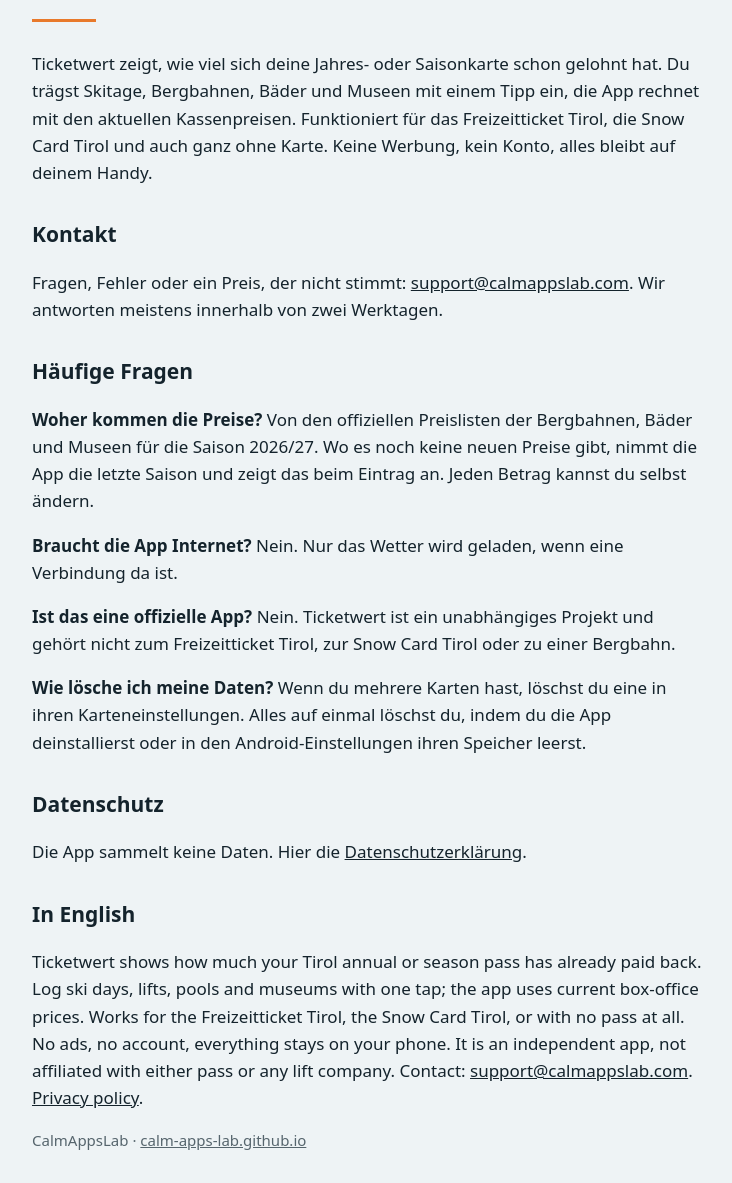
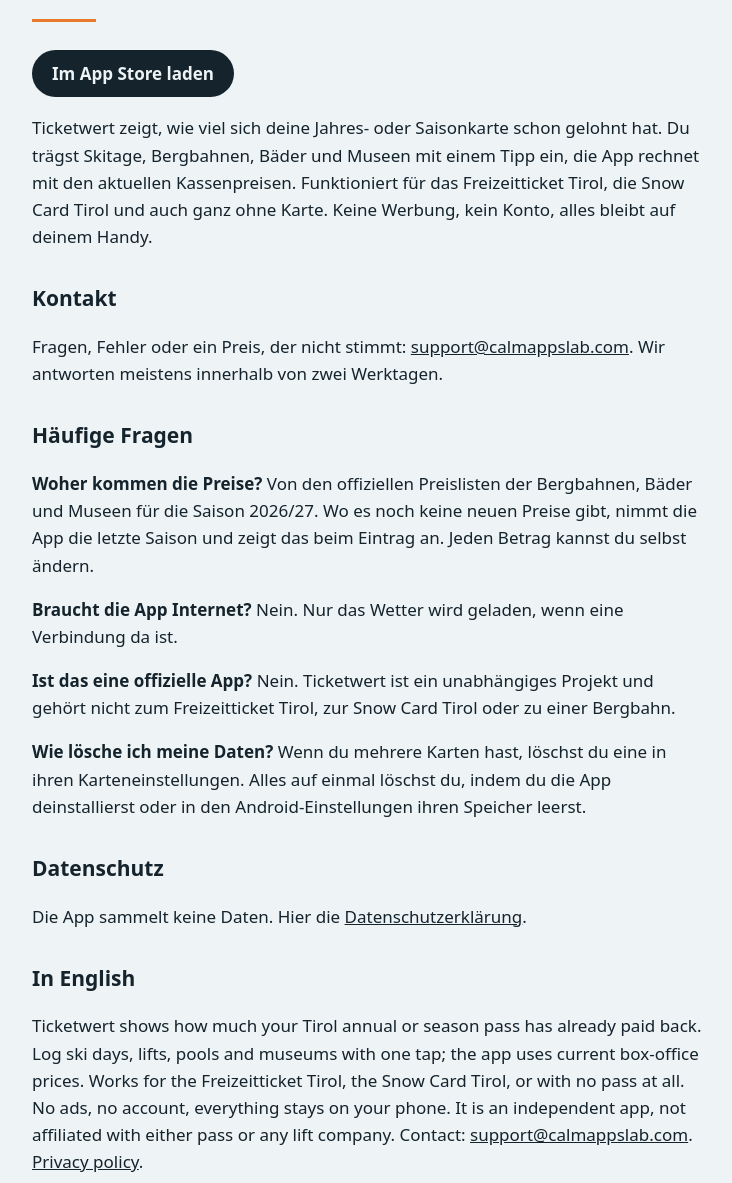
Before and after one commit to calm-apps-lab/calm-apps-lab.github.io, a plain HTML site: page tw/index.html in a window 1280 px wide. Shown: the part 117-1300 px from the top of the page, without its empty margins (268-1000 px from the left). Drawn offline with Linux system fonts and the light colour scheme.

Commit message:
Ticketwert: App Store button

```diff
--- a/tw/index.html
+++ b/tw/index.html
@@ -18,6 +18,7 @@
   hr { border: 0; border-top: 3px solid var(--accent); width: 64px; margin: 22px 0 28px; }
   .note { color: var(--muted); font-size: 15px; }
   a { color: inherit; }
+  .store { display: inline-block; background: var(--ink); color: var(--bg); text-decoration: none; font-weight: 700; padding: 10px 20px; border-radius: 999px; }
 </style>
 </head>
 <body>
@@ -27,6 +28,7 @@
     <div><h1>Ticketwert</h1><p class="sub">Jahreskarten-Rechner für Tirol · Support</p></div>
   </header>
   <hr>
+  <p><a class="store" href="https://apps.apple.com/app/id6835076160">Im App Store laden</a></p>
   <p>Ticketwert zeigt, wie viel sich deine Jahres- oder Saisonkarte schon gelohnt hat. Du trägst Skitage, Bergbahnen, Bäder und Museen mit einem Tipp ein, die App rechnet mit den aktuellen Kassenpreisen. Funktioniert für das Freizeitticket Tirol, die Snow Card Tirol und auch ganz ohne Karte. Keine Werbung, kein Konto, alles bleibt auf deinem Handy.</p>
 
   <h2>Kontakt</h2>
@@ -44,7 +46,7 @@
   <h2 lang="en">In English</h2>
   <p lang="en">Ticketwert shows how much your Tirol annual or season pass has already paid back. Log ski days, lifts, pools and museums with one tap; the app uses current box-office prices. Works for the Freizeitticket Tirol, the Snow Card Tirol, or with no pass at all. No ads, no account, everything stays on your phone. It is an independent app, not affiliated with either pass or any lift company. Contact: <a href="mailto:support@calmappslab.com">support@calmappslab.com</a>. <a href="privacy.html#en">Privacy policy</a>.</p>
 
-  <p class="note">CalmAppsLab · <a href="../">calm-apps-lab.github.io</a></p>
+  <p class="note">CalmAppsLab · <a href="../">calmappslab.com</a></p>
 </main>
 </body>
 </html>
```
